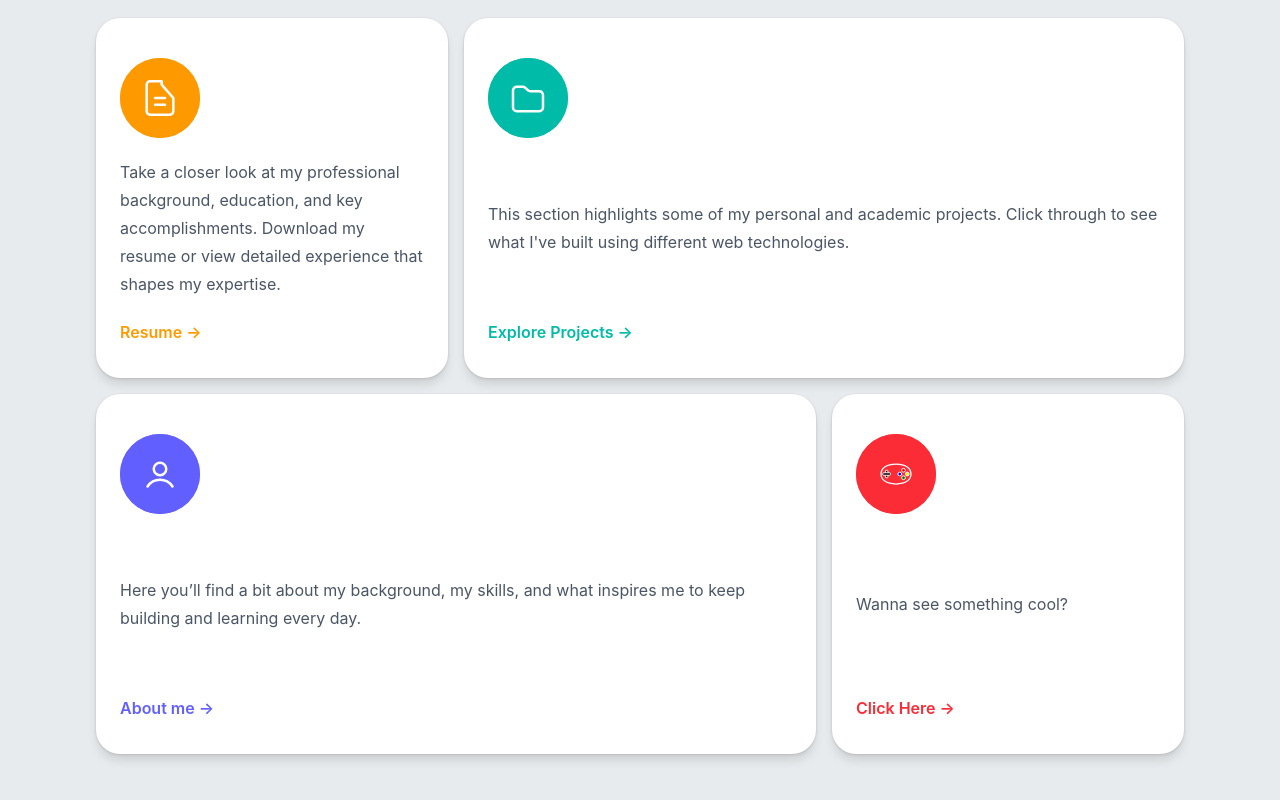
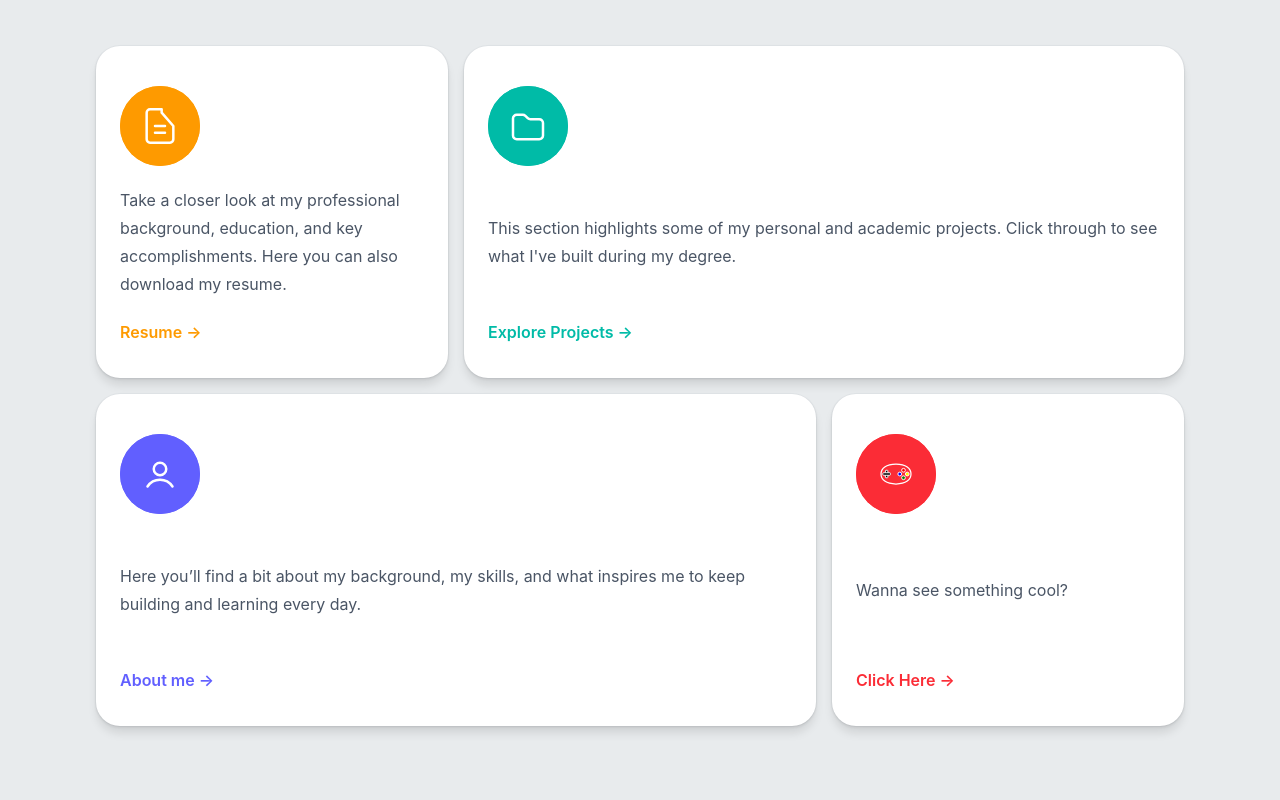
Before and after one commit to younes2808/portfolio, a React (Vite) app: page /#/ in a window 1280 px wide. Shown: the part 1470-2270 px from the top of the page. Built offline with nearby package versions, Linux system fonts and the light colour scheme.

Commit message:
tekstendringer

```diff
--- a/src/components/bentogrid.tsx
+++ b/src/components/bentogrid.tsx
@@ -34,15 +34,15 @@ const Bentogrid = () => {
                 <div className="space-y-6 pt-5 text-base leading-7 text-gray-600 transition-all duration-500 group-hover:text-white/90">
                   <p>
                     Take a closer look at my professional background, education,
-                  and key accomplishments. Download my resume or view detailed
-                  experience that shapes my expertise.
+                    and key accomplishments. Here you can also download my
+                    resume.
                   </p>
                 </div>
                 <div className="pt-5 text-base font-semibold leading-7">
                   <p>
                     <a
                       href="#"
-                    className="text-amber-500 transition-all duration-500  hover:text-white"
+                      className="text-amber-500 transition-all duration-500  group-hover:text-white"
                     >
                       Resume &rarr;
                     </a>
@@ -79,8 +79,8 @@ const Bentogrid = () => {
                 <div className="space-y-6 pt-5 text-base leading-7 text-gray-600 transition-all duration-500 group-hover:text-white/90">
                   <p>
                     This section highlights some of my personal and academic
-                    projects. Click through to see what I've built using
-                    different web technologies.
+                    projects. Click through to see what I've built during my
+                    degree.
                   </p>
                 </div>
                 <div className="pt-5 text-base font-semibold leading-7">
@@ -100,6 +100,7 @@ const Bentogrid = () => {
 
         {/* Box 3 */}
         <div className="min-h-[200px] col-span-1 lg:col-span-4">
+          <Link to="/aboutme">
             <div className="group relative h-full w-full cursor-pointer overflow-hidden bg-white px-6 pt-10 pb-8 shadow-xl ring-1 ring-gray-500/5 transition-all duration-300 hover:-translate-y-1 hover:shadow-2xl rounded-3xl">
               <span className="absolute top-10 z-0 h-20 w-20 rounded-full bg-indigo-500 transition-all duration-500 group-hover:scale-[30]"></span>
               <div className="relative z-10 h-full flex flex-col justify-between">
@@ -138,6 +139,7 @@ const Bentogrid = () => {
                 </div>
               </div>
             </div>
+          </Link>
         </div>
 
         {/* Box 4 */}
@@ -206,7 +208,6 @@ const Bentogrid = () => {
             </div>
           </Link>
         </div>
-
       </div>
     </div>
   );
--- a/src/pages/AboutMe.tsx
+++ b/src/pages/AboutMe.tsx
@@ -13,7 +13,7 @@ const AboutMe = () => {
         <Navbar />
       </div>
 
-      <div className=" flex items-center justify-center p-8">
+      <div className=" flex items-center justify-center p-2">
         <div className="max-w-3xl bg-white rounded-2xl shadow-lg p-8 text-center">
           {/* Profile picture */}
           <div className="mb-6">
@@ -40,8 +40,8 @@ const AboutMe = () => {
             a coding instructor for younger students. I would teach 4th graders
             how to use Scratch, which I really enjoyed. In high school (VGS), I
             chose IT1 and IT2 as elective subjects, where I met an inspiring
-            Danish IT teacher who worked for Forsvaret. He opened my eyes to the
-            many opportunities in IT and fueled my passion even more.
+            Danish IT teacher who formerly worked for the Norwegian military. He opened my eyes to the
+            many opportunities in IT and was one of the reasons why I chose to study programming at university.
           </p>
 
           <p className="text-gray-700 leading-relaxed mb-4">
@@ -62,7 +62,7 @@ const AboutMe = () => {
           <p className="text-gray-700 leading-relaxed">
             I’m still figuring out my career goals since I haven’t started
             working in IT yet, but I’m eager to learn and grow. What excites me
-            most about tech are games, scaling software and AI.
+            most about tech at the moment is AI.
           </p>
         </div>
       </div>
```
Lines whose indentation alone changed are shown as unchanged.
